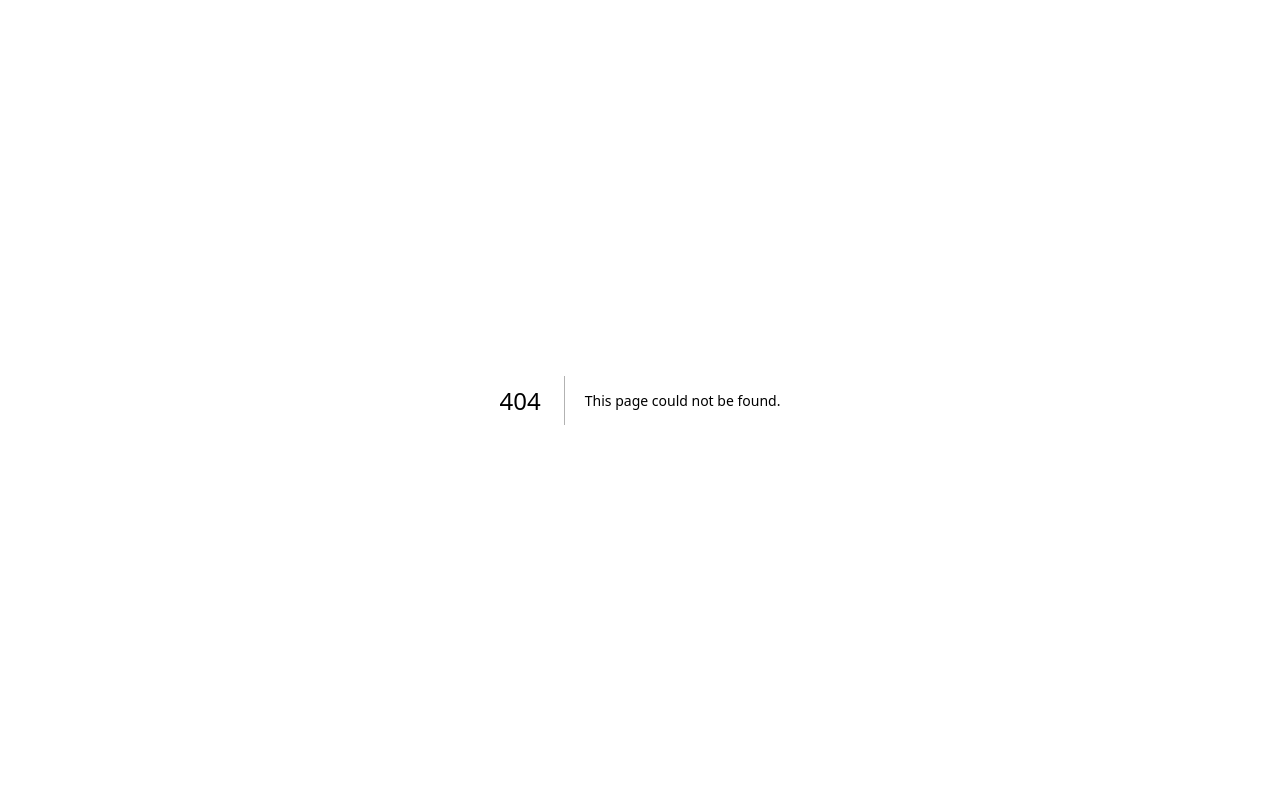
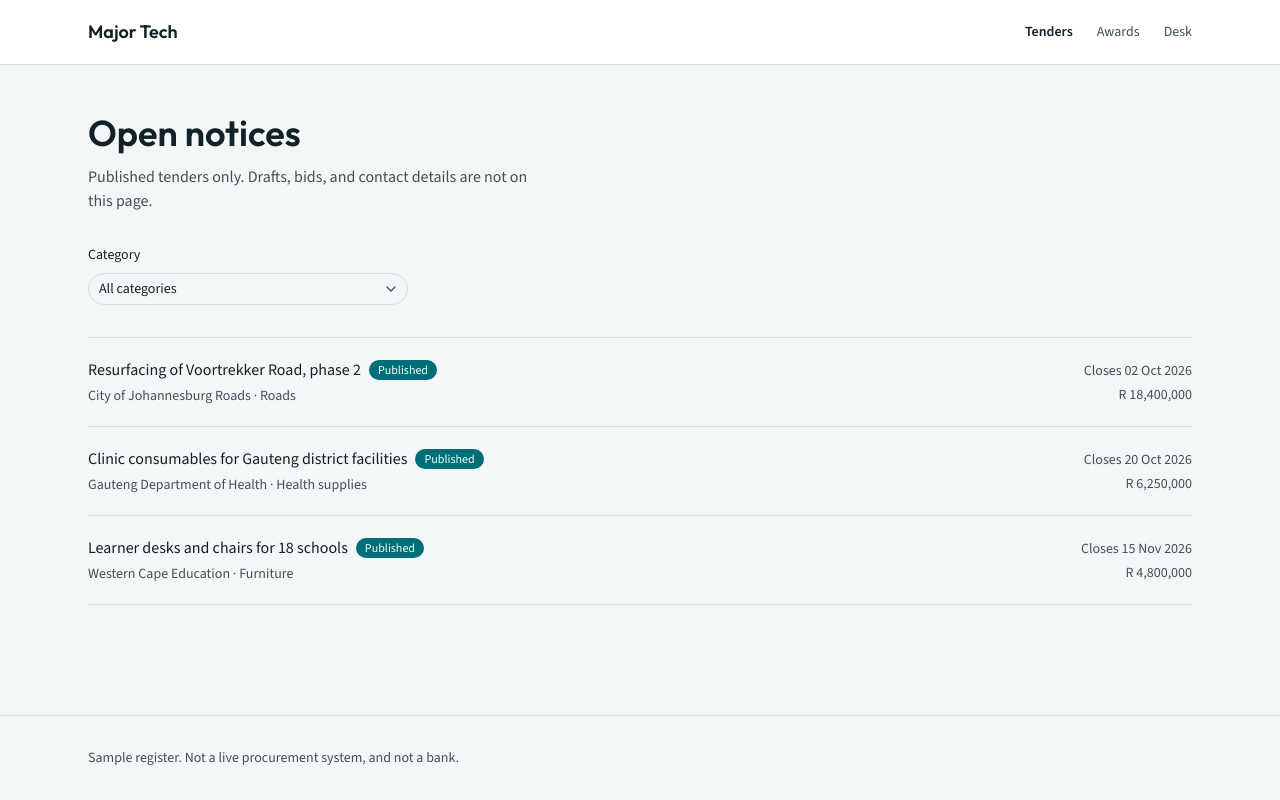
Before and after one commit to MrSolution07/tender_system, a Next.js app in the folder apps/web/: page /tenders in a window 1280 px wide. Before the commit this address had no page. Built offline with nearby package versions, Linux system fonts and the light colour scheme.

Commit message:
List only published notices, with an empty category state.

```diff
--- /dev/null
+++ b/apps/web/app/(public)/tenders/page.tsx
@@ -0,0 +1,111 @@
+"use client";
+
+import Link from "next/link";
+import { useMemo, useState } from "react";
+import { StatusBadge } from "@/components/status-badge";
+import { Button } from "@/components/ui/button";
+import {
+  Select,
+  SelectContent,
+  SelectItem,
+  SelectTrigger,
+  SelectValue,
+} from "@/components/ui/select";
+import { Skeleton } from "@/components/ui/skeleton";
+import { formatDate, formatRand } from "@/lib/format";
+import { EMPTY_CATEGORY } from "@/lib/sample-data";
+import { useStore } from "@/lib/store";
+
+export default function TendersPage() {
+  const { ready, tenders } = useStore();
+  const [category, setCategory] = useState("all");
+
+  const published = useMemo(
+    () => tenders.filter((tender) => tender.status === "published"),
+    [tenders],
+  );
+  const categories = useMemo(() => {
+    const names = new Set(published.map((tender) => tender.category));
+    names.add(EMPTY_CATEGORY);
+    return [...names].sort((a, b) => a.localeCompare(b));
+  }, [published]);
+  const visible =
+    category === "all"
+      ? published
+      : published.filter((tender) => tender.category === category);
+
+  return (
+    <div className="mx-auto max-w-6xl px-6 py-12">
+      <h1 className="font-display text-balance text-4xl font-semibold">
+        Open notices
+      </h1>
+      <p className="mt-3 max-w-[62ch] text-pretty text-muted-foreground">
+        Published tenders only. Drafts, bids, and contact details are not on
+        this page.
+      </p>
+
+      <div className="mt-8 max-w-xs">
+        <label htmlFor="category" className="mb-2 block text-sm font-medium">
+          Category
+        </label>
+        <Select value={category} onValueChange={(value) => setCategory(value ?? "all")}>
+          <SelectTrigger id="category" className="w-full">
+            <SelectValue placeholder="All categories" />
+          </SelectTrigger>
+          <SelectContent>
+            <SelectItem value="all">All categories</SelectItem>
+            {categories.map((name) => (
+              <SelectItem key={name} value={name}>
+                {name}
+              </SelectItem>
+            ))}
+          </SelectContent>
+        </Select>
+      </div>
+
+      {!ready ? (
+        <Skeleton className="mt-8 h-40 w-full" />
+      ) : visible.length === 0 ? (
+        <div className="mt-10 border-y border-border py-10">
+          <p className="text-pretty text-muted-foreground">
+            No open notices in {category}.
+          </p>
+          <Button
+            variant="outline"
+            className="mt-4 h-11"
+            onClick={() => setCategory("all")}
+          >
+            Show all categories
+          </Button>
+        </div>
+      ) : (
+        <ul className="mt-8 divide-y divide-border border-y border-border">
+          {visible.map((tender) => (
+            <li key={tender.id}>
+              <Link
+                href={`/tenders/${tender.id}`}
+                className="grid gap-2 py-5 md:grid-cols-[minmax(0,1fr)_auto] md:items-baseline md:gap-8"
+              >
+                <span>
+                  <span className="flex flex-wrap items-center gap-2">
+                    <span className="font-medium">{tender.title}</span>
+                    <StatusBadge status={tender.status} />
+                  </span>
+                  <span className="mt-1 block text-sm text-muted-foreground">
+                    {tender.department} · {tender.category}
+                  </span>
+                </span>
+                <span className="text-sm tabular-nums text-muted-foreground">
+                  {tender.closingAt ? `Closes ${formatDate(tender.closingAt)}` : "No closing date"}
+                  <span className="mt-1 block md:text-right">
+                    {formatRand(tender.budgetCents)}
+                  </span>
+                </span>
+              </Link>
+            </li>
+          ))}
+        </ul>
+      )}
+    </div>
+  );
+}
```
